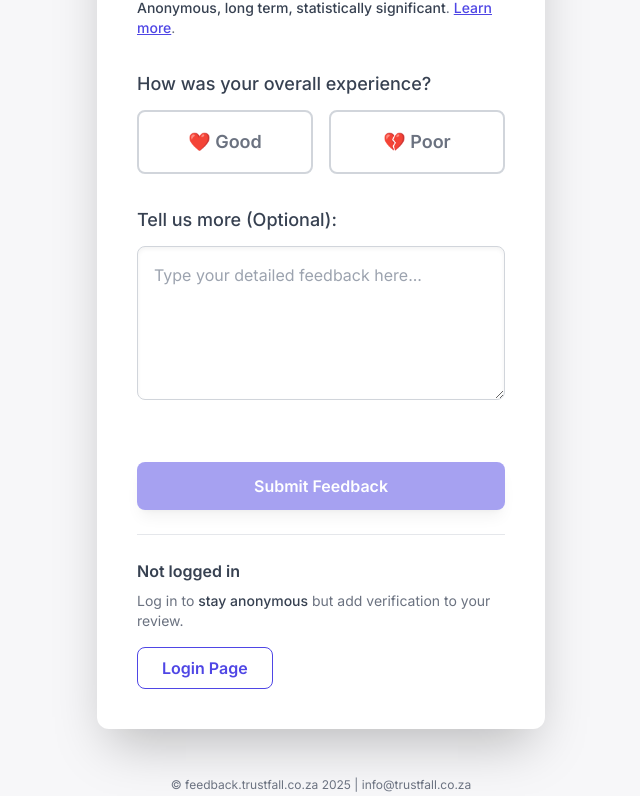
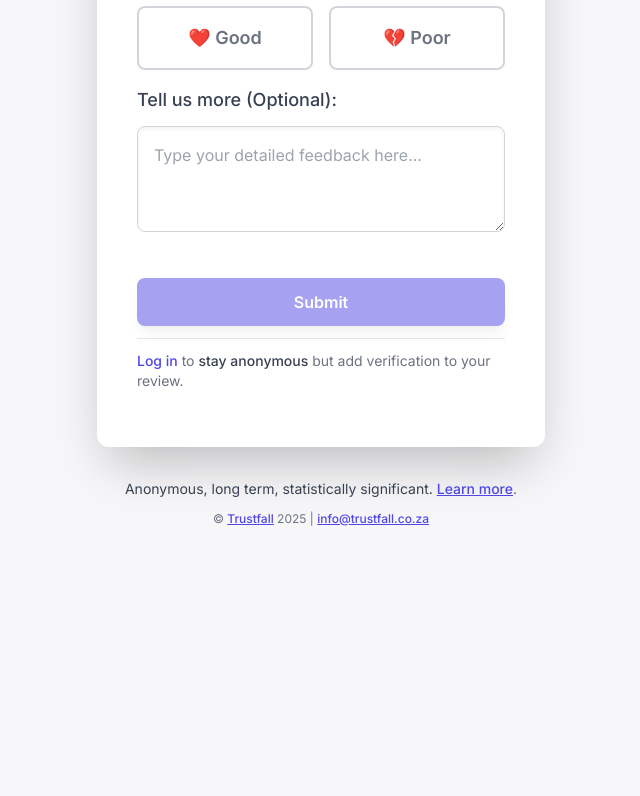
Before and after one commit to PLethaboPhofa/feedback.io, a plain HTML site: page frontend/feedback/index.html in a window 1280 px wide. Shown: the part 254-1050 px from the top of the page, without its empty margins (319-959 px from the left). After the commit the page ends 800 px from the top, so only its background shows below. Drawn offline with nearby package versions, Linux system fonts and the light colour scheme.

```diff
--- a/frontend/feedback/index.html
+++ b/frontend/feedback/index.html
@@ -21,9 +21,11 @@
             align-items: center;
             min-height: 100vh;
             padding: 1rem;
-            padding-bottom: 5rem;
             position: relative;
+            display: flex;
+            flex-direction: column;
         }
+
     </style>
 </head>
 
@@ -33,7 +35,7 @@
         class="w-full max-w-md bg-white p-8 md:p-10 rounded-xl shadow-2xl transition duration-300 transform hover:shadow-3xl">
 
         <!-- RECIPIENT PROFILE (The Entity Receiving Feedback) - Centered -->
-        <div class="mb-6 pt-2 flex justify-center w-full">
+        <div class="mb-3 pt-1 flex justify-center w-full">
             <div class="flex flex-col items-center">
                 <!-- Profile Picture (Placeholder) -->
                 <img src="https://placehold.co/64x64/6366f1/ffffff?text=R" alt="Recipient Profile"
@@ -41,7 +43,6 @@
                 <!-- Name -->
                 <p class="text-xl font-bold text-gray-800 mt-2">Product Team</p>
                 <!-- Subtitle -->
-                <p class="text-sm text-gray-500">Receiving Feedback</p>
             </div>
         </div>
         <!-- End Recipient Profile -->
@@ -51,22 +52,14 @@
             Share Your
             <span id="animating-word"
                 class="inline-block relative text-indigo-600 font-extrabold transition-all duration-500 ease-in-out translate-y-0 opacity-100">
-                Sample
+                Estimation.
             </span>
         </h1>
 
-        <!-- Updated Subheading / Informational Text - Now Left-aligned -->
-        <p class="text-sm text-gray-500 mb-8">
-            <span class="font-medium text-gray-700">Anonymous, long term, statistically significant</span>.
-            <a href="#"
-                class="text-indigo-600 hover:text-indigo-800 font-medium underline transition duration-150">Learn
-                more</a>.
-        </p>
-
         <!-- Thumbs Up/Down Rating Section -->
-        <div class="mb-8">
+        <div class="mb-4">
             <label class="block text-lg font-medium text-gray-700 mb-3">How was your overall experience?</label>
-            <div class="flex flex-col sm:flex-row space-y-4 sm:space-y-0 sm:space-x-4">
+            <div class="flex flex-col sm:flex-row space-y-4 sm:space-y-0 sm:space-x-4 w-full">
 
                 <!-- Thumbs Up Button -->
                 <button id="thumb-up-btn" data-rating="positive"
@@ -88,46 +81,48 @@
         </div>
 
         <!-- Free Form Feedback Textarea -->
-        <div class="mb-8">
+        <div class="mb-4">
             <label for="feedback-text" class="block text-lg font-medium text-gray-700 mb-3">Tell us more
                 (Optional):</label>
-            <textarea id="feedback-text" rows="5"
+            <textarea id="feedback-text" rows="3"
                 class="w-full p-4 border border-gray-300 rounded-lg shadow-inner focus:ring-indigo-500 focus:border-indigo-500 transition duration-150 resize-y"
                 placeholder="Type your detailed feedback here..."></textarea>
+
         </div>
 
         <!-- Submit Button -->
-        <div class="mb-6" style="display: flex; flex-direction: column; align-items: center; gap: 1.5rem;">
+        <div class="mb-3" style="display: flex; flex-direction: column; align-items: center; gap: 1.5rem;">
             <div class="h-captcha" data-sitekey="dd182384-007e-4376-94ec-8cc8ad32893c"></div>
             <button style="width: 100%" id="submit-btn"
                 class="px-8 py-3 bg-indigo-600 text-white font-semibold rounded-lg shadow-lg hover:bg-indigo-700 transition duration-150 transform hover:scale-105 disabled:opacity-50 disabled:hover:scale-100"
                 onclick="handleSubmit()" disabled>
-                Submit Feedback
+                Submit
             </button>
         </div>
 
         <!-- Login Prompt Section -->
-        <div class="pt-6 border-t border-gray-200">
-            <p class="text-base font-semibold text-gray-700 mb-2">Not logged in</p>
+        <div class="pt-3 border-t border-gray-200">
             <p class="text-sm text-gray-500 mb-4">
-                Log in to <span class="font-medium text-gray-700">stay anonymous</span> but add verification to your
+                <a href="#" class="font-medium text-indigo-600 hover:text-indigo-800 transition duration-150">Log in</a>
+                to <span class="font-medium text-gray-700">stay anonymous</span> but add verification to your
                 review.
             </p>
-            <button id="login-btn"
-                class="w-full sm:w-auto px-6 py-2 border border-indigo-600 text-indigo-600 font-semibold rounded-lg hover:bg-indigo-50 transition duration-150 focus:outline-none focus:ring-2 focus:ring-indigo-500 focus:ring-offset-2"
-                onclick="redirectToLogin()">
-                Login Page
-            </button>
         </div>
 
         <!-- Status Message Box (Replaces alert()) -->
-        <div id="status-message" class="mt-6 p-4 text-center rounded-lg hidden transition duration-300 ease-in-out">
+        <div id="status-message" class="mt-3 p-2 text-center rounded-lg hidden transition duration-300 ease-in-out">
         </div>
 
     </div>
 
-    <footer class="absolute bottom-4 left-1/2 transform -translate-x-1/2 text-xs text-gray-500 text-center">
-        &copy; feedback.trustfall.co.za 2025 | info@trustfall.co.za
+    <footer class="mt-8 relative text-xs text-gray-500 text-center w-[80%]">
+        <p class="text-sm text-gray-500 mb-3">
+            <span class=" text-gray-700">Anonymous, long term, statistically significant.</span>
+            <a href="#"
+                class="text-indigo-600 hover:text-indigo-800 font-medium underline transition duration-150">Learn
+                more</a>.
+        </p>
+        &copy; <a href="#" class="text-indigo-600 hover:text-indigo-800 font-medium underline transition duration-150">Trustfall</a>  2025 | <a href="mailto:info@trustfall.co.za" class="text-indigo-600 hover:text-indigo-800 font-medium underline transition duration-150">info@trustfall.co.za</a>
     </footer>
 
     <script>
```
Also changed, not shown: 2 other files.
